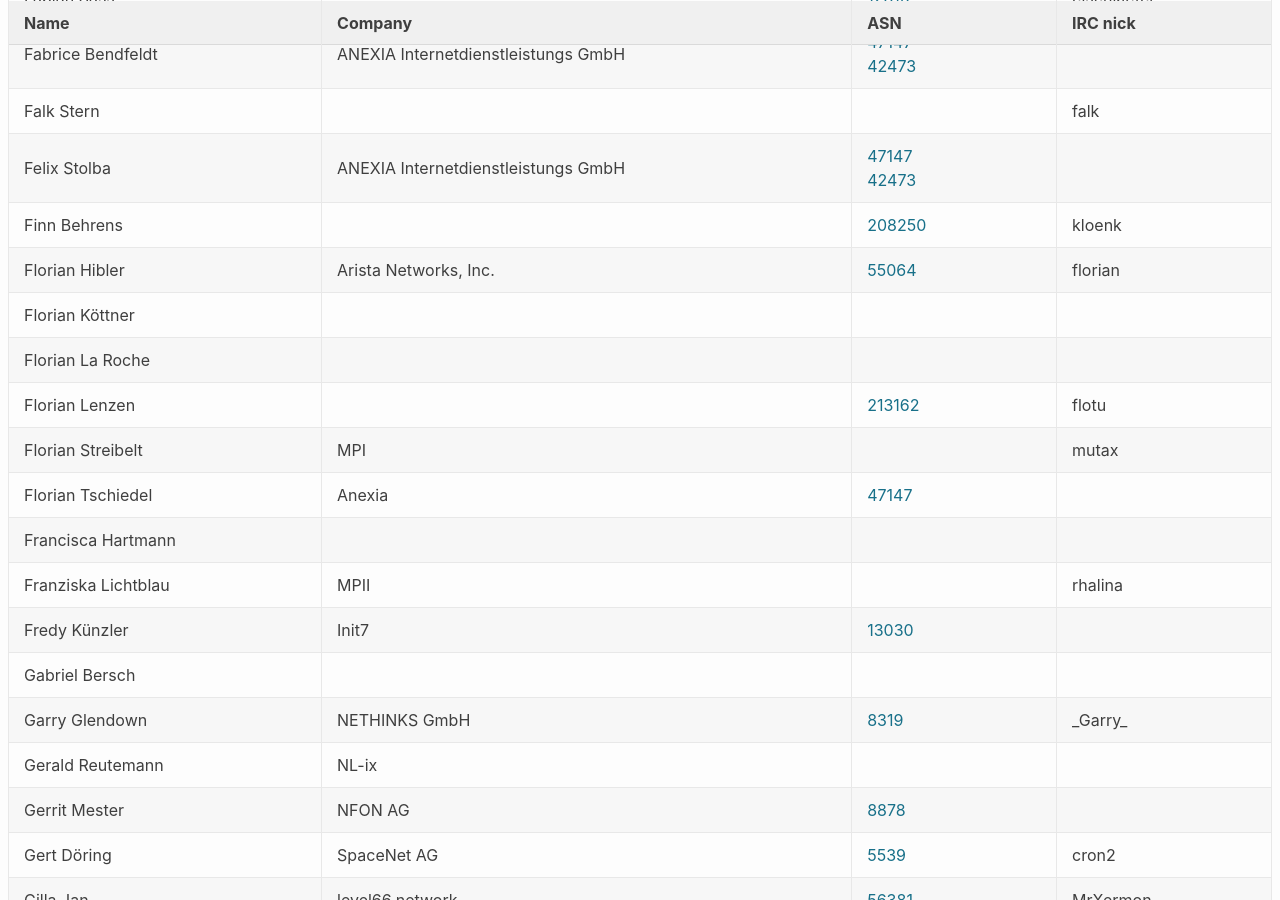
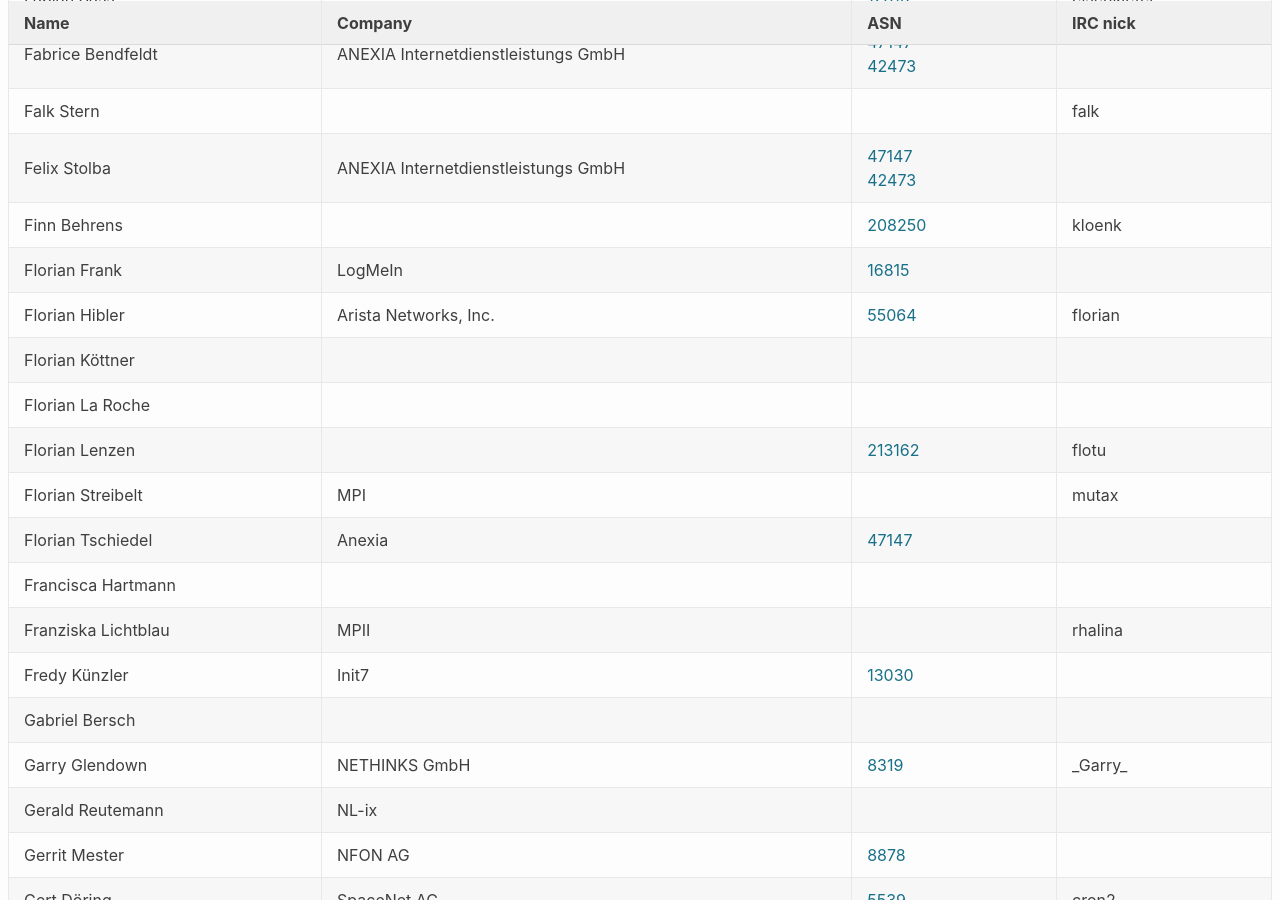
Before and after one commit to denog/pretix-attendeelist, a Jekyll site: the page built from index.markdown, in a window 1280 px wide and 900 px high, scrolled down 2545 px. Built offline with Jekyll 4.4.1, drawn with Linux system fonts in a browser that asks for light colours.

Commit message:
Latest data: Fri Oct 16 22:34:22 UTC 2020

```diff
--- a/_data/attendees.json
+++ b/_data/attendees.json
@@ -330,6 +330,12 @@
     "asn": "AS208250"
   },
   {
+    "name": "Florian Frank",
+    "company": "LogMeIn",
+    "irc": null,
+    "asn": "16815"
+  },
+  {
     "name": "Florian Hibler",
     "company": "Arista Networks, Inc.",
     "irc": "florian",
```
